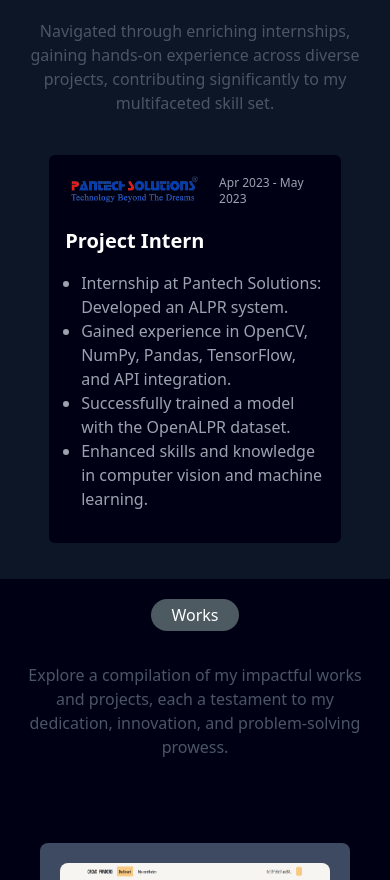
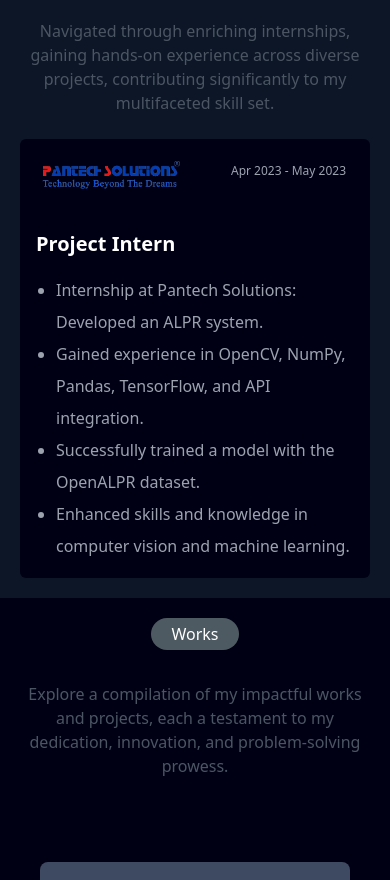
Before and after one commit to Sarath-Kumar-K/My_Portfolio, a React (Create React App) app: page / in a window 390 px wide. Shown: the part 3860-4740 px from the top of the page. Built offline with nearby package versions, Linux system fonts and the light colour scheme.

Commit message:
changed experience section alignment for large screen similar to mobile screen

```diff
--- a/src/components/Experience.js
+++ b/src/components/Experience.js
@@ -9,26 +9,26 @@ const Experience = () => {
         </div>
         <p className='py-6 text-gray-600 text-center'>Navigated through enriching internships, gaining hands-on experience across diverse projects, contributing significantly to my multifaceted skill set. </p>
         {/* exp 1 */}
-            <div className='lg:flex lg:justify-between mx-auto my-4 bg-[#000015] rounded-md w-5/6 lg:w-1/2'>
+
+        <div className='flex flex-col gap-4 bg-[#000015] rounded-md w-fit mx-auto lg:max-w-md'>
+            {/* company logo and period */}
             <div className='flex justify-between'>
-                <div className='p-4 pb-0'>
+                <div className='p-4'>
                     <img className='w-[150px]' src={pantech} />
                 </div>
-                <div className='lg:hidden text-gray-400 pt-5 pr-4 text-xs'>
+                <div className='pr-6 pt-6 text-xs text-gray-400 lg:p-5 lg:text-base'>
                     <h3>Apr 2023 -  May 2023</h3>
                 </div>
             </div>
-                <div className='flex flex-wrap flex-col lg:p-4 p-4 lg:w-1/2'>
+            {/* Position and activities performed */}
+            <div className='pl-4'>
                 <h3 className='text-xl text-white font-bold'>Project Intern</h3>
-                    <ul className='list-disc text-gray-400 py-4 pl-4'>
+                <ul className='list-disc text-gray-400 py-4 px-5 leading-8'>
                     <li>Internship at Pantech Solutions: Developed an ALPR system.</li>
                     <li>Gained experience in OpenCV, NumPy, Pandas, TensorFlow, and API integration.</li>
                     <li>Successfully trained a model with the OpenALPR dataset.</li>
                     <li>Enhanced skills and knowledge in computer vision and machine learning.</li>
                 </ul>
-                </div>
-                <div className='hidden lg:block text-gray-400 lg:p-4 p-4'>
-                    <h3>Apr 2023 -  May 2023</h3>
             </div>
         </div>
 
```
Lines whose indentation alone changed are shown as unchanged.
